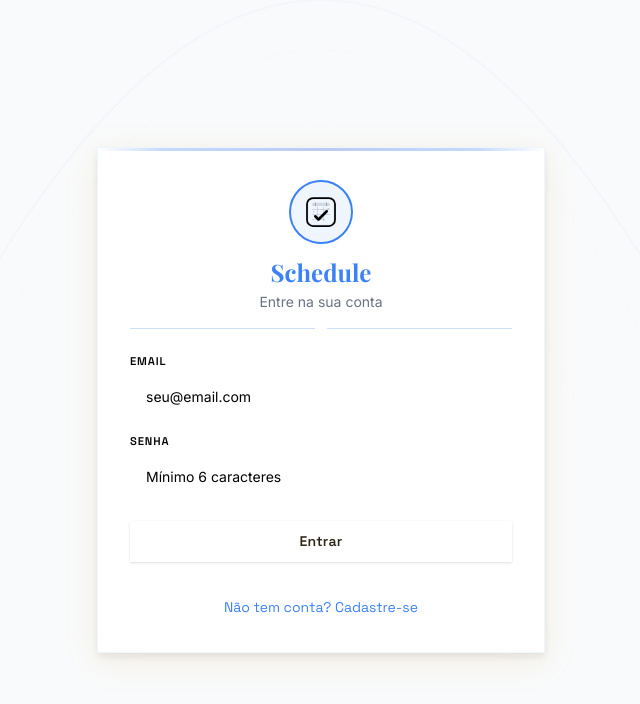
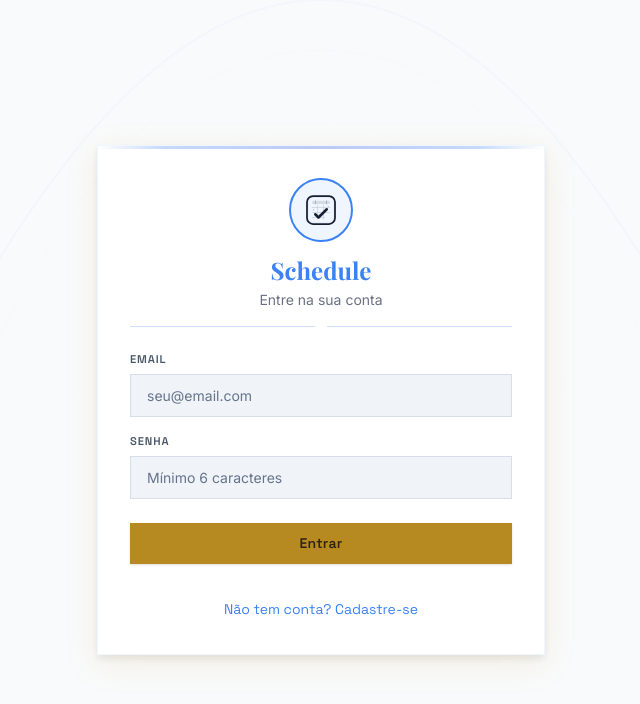
Before and after one commit to mvdevelop/personal-organization-app, a React (Vite) app in the folder frontend/: page /sign-in in a window 1280 px wide. Shown: the top 704 px of the page, without its empty margins (319-959 px from the left). Built offline with nearby package versions, Linux system fonts and the light colour scheme; no server answers; a web font is replaced by a local one.

Commit message:
fix: fixing project structure

```diff
--- a/frontend/src/pages/Dashboard.tsx
+++ b/frontend/src/pages/Dashboard.tsx
@@ -149,31 +149,17 @@ const Dashboard: React.FC = () => {
               </div>
             </DashboardCard>
 
-            <div className="arch-decoration bg-white dark:bg-gray-800 rounded-xl shadow-warm border border-gray-200 dark:border-gray-700 p-5">
-              <div className="flex items-start justify-between mb-4">
-                <div className="flex items-center gap-3">
-                  <div className="medal-ring !w-10 !h-10 !border-pink-400 bg-pink-50 dark:bg-pink-900/20">
-                    <StickyNote className="w-5 h-5 text-pink-500" />
-                  </div>
-                  <div>
-                    <h2 className="font-display font-semibold text-sm text-gray-900 dark:text-white">Notas</h2>
-                    <p className="font-body text-xs text-gray-500 dark:text-gray-400">{n?.total ?? 0} notas criadas</p>
-                  </div>
-                </div>
-                <Link to="/notes" className="text-gray-400 hover:text-primary transition-colors">
-                  <ArrowRight className="w-4 h-4" />
-                </Link>
-              </div>
+            <DashboardCard title="Notas" description={`${n?.total ?? 0} notas criadas`} icon={<StickyNote className="w-5 h-5" />} href="/notes" actionLabel="Abrir notas">
               <div className="space-y-2">
                 {n?.recent?.length ? n.recent.slice(0, 4).map((note) => (
                   <div key={note.id} className="flex items-center gap-2 font-body text-sm py-0.5">
-                    <div className="w-1.5 h-1.5 rounded-full bg-pink-400 flex-shrink-0" />
+                    <div className="w-1.5 h-1.5 rounded-full bg-pink-400 flex-shrink-0" aria-hidden="true" />
                     <span className="flex-1 truncate text-xs text-gray-700 dark:text-gray-300">{note.title}</span>
                     <span className="font-mono text-[11px] text-gray-400">{new Date(note.updatedAt).toLocaleDateString('pt-BR', { day: 'numeric', month: 'short' })}</span>
                   </div>
                 )) : <p className="font-body text-xs text-center py-4 text-gray-400">Nenhuma nota ainda</p>}
               </div>
-            </div>
+            </DashboardCard>
           </div>
 
           {/* Studies + AI */}
--- a/frontend/src/styles/base.css
+++ b/frontend/src/styles/base.css
@@ -6,6 +6,22 @@
 */
 
 :root {
+  /* --- Core surfaces and readable semantic text --- */
+  --bg-base: #f7f8fb;
+  --bg-surface: #ffffff;
+  --bg-elevated: #f0f3f8;
+  --text-primary: #172033;
+  --text-secondary: #475569;
+  --text-tertiary: #64748b;
+  --border: #d7deea;
+  --border-gold: #c9a84c;
+  --gold: #b68a20;
+  --gold-dark: #8f6915;
+  --gold-light: #f5e7b5;
+  --success: #059669;
+  --warning: #b45309;
+  --danger: #dc2626;
+
   /* --- Fonts --- */
   --font-display: 'Playfair Display', Georgia, serif;
   --font-body: 'Inter', -apple-system, BlinkMacSystemFont, 'Segoe UI', sans-serif;
```
